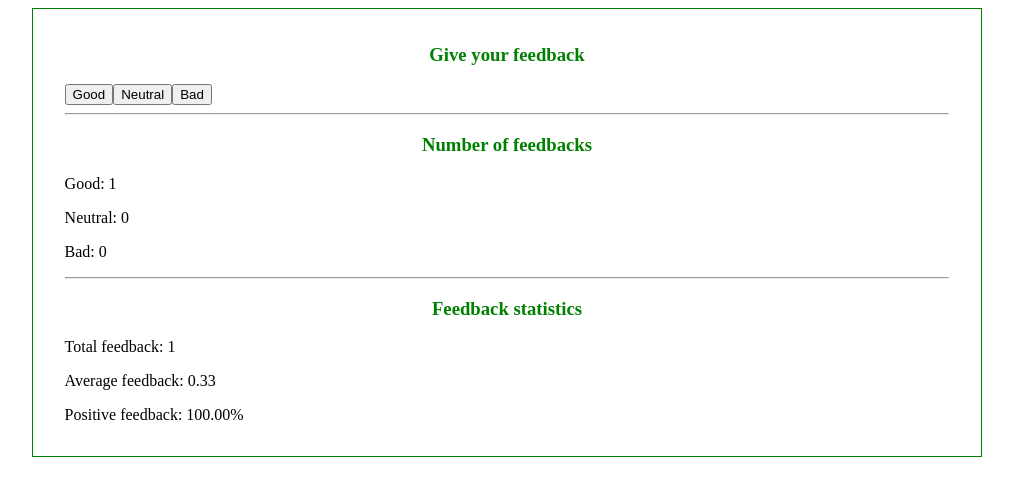
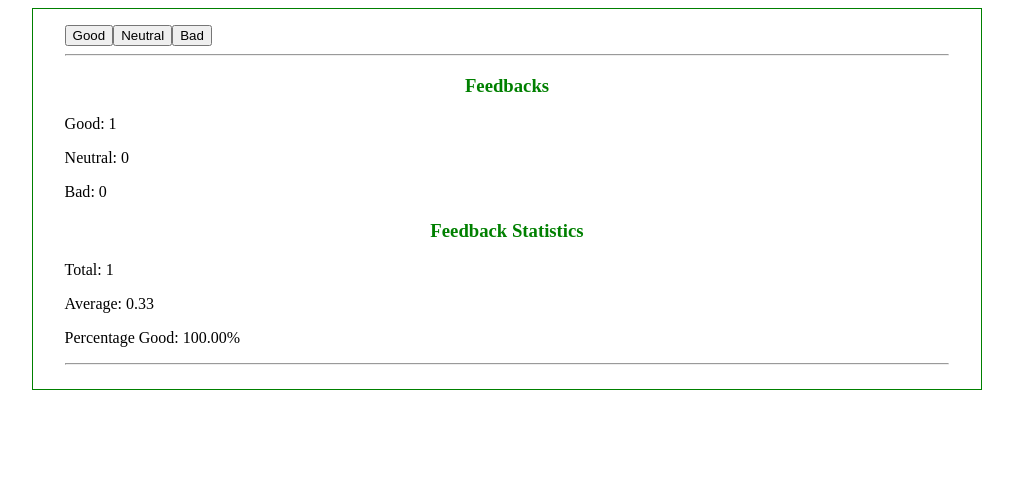
Before and after one commit to Szarewa/fullstackopen, a React (Vite) app in the folder part1/unicafe/: page / in a window 1280 px wide. Both pictures are taken after a click on the button "Good". Shown: the top 496 px of the page, without its empty margins (133-1146 px from the left). Built offline with nearby package versions, Linux system fonts and the light colour scheme.

Commit message:
unicafe step5 completed

```diff
--- a/part1/unicafe/src/App.jsx
+++ b/part1/unicafe/src/App.jsx
@@ -2,24 +2,34 @@ import './App.css'
 import { useState } from "react"
 
 const Button = ({ handleClick, feedback }) => {
-  //const [handleClick, feedback] = props
+  //console.log(feedback)
+  const myButton = () => feedback.map((feedback, i) => {
+    return(
+      <button key={i} onClick={handleClick} >{feedback.text}</button>
+    )
+  })
+
   return(
-    <button onClick={handleClick}>{feedback}</button>
+    <div>
+      {myButton()}
+    </div>
   )
 }
 
-const StatisticLine = () => {
-  return (
-    <div></div>
+const StatisticsLine = ({ text, value }) => {
+  return(
+    <div>
+      <p>{text}: {value}</p>
+    </div>
   )
 }
 
-const Statistics = ({ feedbacks }) =>{
-  const good = feedbacks[0]
-  const neutral = feedbacks[1]
-  const bad = feedbacks[2]
+const Statistics = ({ feedbackValue }) => {
+  const good = feedbackValue[0]
+  const neutral = feedbackValue[1]
+  const bad = feedbackValue[2]
 
-  const total = feedbacks.reduce((acc, fdbck) => acc + fdbck, 0)
+  const total = feedbackValue.reduce((acc, fdbck) => acc + fdbck, 0)
   const average = (total/3).toFixed(2)
   let percentageGood
 
@@ -36,15 +46,14 @@ const Statistics = ({ feedbacks }) =>{
 
   return(
     <div>
-      <h3>Number of feedbacks</h3>
-      <p>Good: {good}</p>
-      <p>Neutral: {neutral}</p>
-      <p>Bad: {bad}</p>
-      <hr/>
-      <h3>Feedback statistics</h3>
-      <p>Total feedback: {total}</p>
-      <p>Average feedback: {average}</p>
-      <p>Positive feedback: {percentageGood}</p>
+      <h3>Feedbacks</h3>
+      <StatisticsLine text='Good' value={good} />
+      <StatisticsLine text='Neutral' value={neutral} />
+      <StatisticsLine text='Bad' value={bad} />
+      <h3>Feedback Statistics</h3>
+      <StatisticsLine text='Total' value={total} />
+      <StatisticsLine text='Average' value={average} />
+      <StatisticsLine text='Percentage Good' value={percentageGood} />
     </div>
   )
 }
@@ -54,16 +63,40 @@ const App = (props) => {
   const [neutral, setNeutral] = useState(0)
   const [bad, setBad] = useState(0)
 
-  const feedbacks = [good, neutral, bad]
+  const feedback = [
+    {text: 'Good', value: good},
+    {text: 'Neutral', value: neutral},
+    {text: 'Bad', value: bad}
+  ]
+
+  const feedbackValue = [good, neutral, bad]
+
+const handleClick = () => {
+  const setValue = () => {
+    if (event.target.textContent === 'Good') {
+      setGood(good => good +1)
+    }
+
+
+    if (event.target.textContent === 'Neutral') {
+      setNeutral(neutral => neutral +1)
+    }
+
+
+    if (event.target.textContent === 'Bad') {
+      setBad(bad => bad +1)
+    }
+
+  }
+  return setValue()
+}
 
   return (
     <div className="unicafe">
-      <h3>Give your feedback</h3>
-      <Button handleClick={() => setGood(good + 1)} feedback='Good' />
-      <Button handleClick={() =>setNeutral(neutral + 1)} feedback='Neutral' />
-      <Button handleClick={() =>setBad(bad + 1)} feedback='Bad' />
+      <Button handleClick={handleClick} feedback={feedback} />
       <hr/>
-      <Statistics feedbacks={feedbacks} />
+      <Statistics feedbackValue={feedbackValue} />
+      <hr/>
     </div>
   )
 }
```
